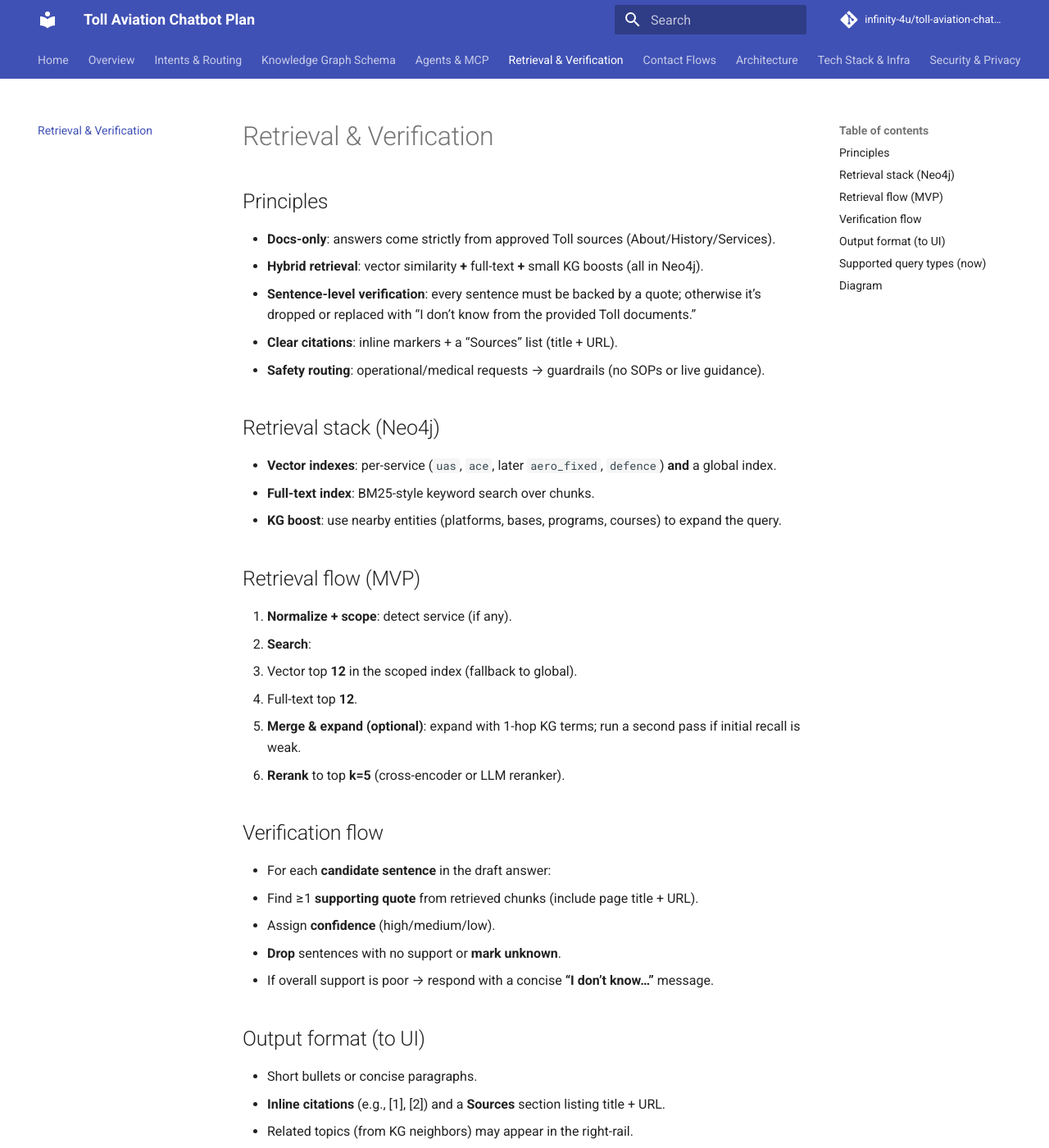
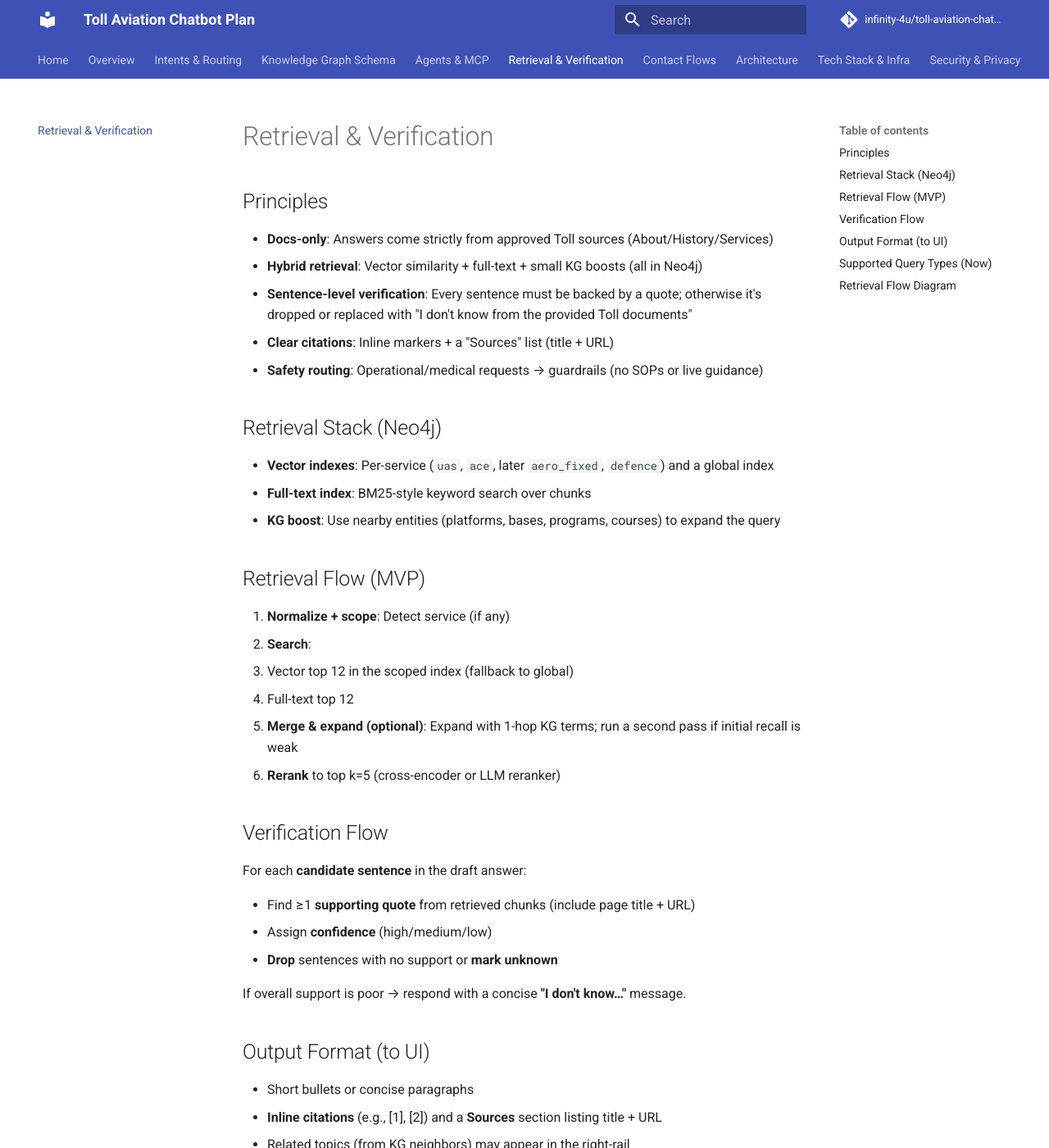
Before and after one commit to infinity-4u/toll-aviation-chatbot-plan, an MkDocs documentation site: the page built from docs/40-retrieval-verification/README.md, in a window 1280 px wide and 1400 px high. Shown: the whole window at 82% size. Built offline with MkDocs 1.6.1 and Material for MkDocs 9.7.7, drawn with Linux system fonts in a browser that asks for light colours; comment, search, counter and statistics services are not loaded; some of the changed text lies outside the part shown.

Commit message:
Update README.md

````diff
--- a/docs/40-retrieval-verification/README.md
+++ b/docs/40-retrieval-verification/README.md
@@ -1,43 +1,51 @@
 # Retrieval & Verification
 
 ## Principles
-- **Docs-only**: answers come strictly from approved Toll sources (About/History/Services).
-- **Hybrid retrieval**: vector similarity **+** full-text **+** small KG boosts (all in Neo4j).
-- **Sentence-level verification**: every sentence must be backed by a quote; otherwise it’s dropped or replaced with “I don’t know from the provided Toll documents.”
-- **Clear citations**: inline markers + a “Sources” list (title + URL).
-- **Safety routing**: operational/medical requests → guardrails (no SOPs or live guidance).
 
-## Retrieval stack (Neo4j)
-- **Vector indexes**: per-service (`uas`, `ace`, later `aero_fixed`, `defence`) **and** a global index.
-- **Full-text index**: BM25-style keyword search over chunks.
-- **KG boost**: use nearby entities (platforms, bases, programs, courses) to expand the query.
+- **Docs-only**: Answers come strictly from approved Toll sources (About/History/Services)
+- **Hybrid retrieval**: Vector similarity + full-text + small KG boosts (all in Neo4j)
+- **Sentence-level verification**: Every sentence must be backed by a quote; otherwise it's dropped or replaced with "I don't know from the provided Toll documents"
+- **Clear citations**: Inline markers + a "Sources" list (title + URL)
+- **Safety routing**: Operational/medical requests → guardrails (no SOPs or live guidance)
 
-## Retrieval flow (MVP)
-1. **Normalize + scope**: detect service (if any).
+## Retrieval Stack (Neo4j)
+
+- **Vector indexes**: Per-service (`uas`, `ace`, later `aero_fixed`, `defence`) and a global index
+- **Full-text index**: BM25-style keyword search over chunks
+- **KG boost**: Use nearby entities (platforms, bases, programs, courses) to expand the query
+
+## Retrieval Flow (MVP)
+
+1. **Normalize + scope**: Detect service (if any)
 2. **Search**:
-   - Vector top **12** in the scoped index (fallback to global).
-   - Full-text top **12**.
-3. **Merge & expand (optional)**: expand with 1-hop KG terms; run a second pass if initial recall is weak.
-4. **Rerank** to top **k=5** (cross-encoder or LLM reranker).
+   - Vector top 12 in the scoped index (fallback to global)
+   - Full-text top 12
+3. **Merge & expand (optional)**: Expand with 1-hop KG terms; run a second pass if initial recall is weak
+4. **Rerank** to top k=5 (cross-encoder or LLM reranker)
 
-## Verification flow
-- For each **candidate sentence** in the draft answer:
-  - Find ≥1 **supporting quote** from retrieved chunks (include page title + URL).
-  - Assign **confidence** (high/medium/low).
-  - **Drop** sentences with no support or **mark unknown**.
-- If overall support is poor → respond with a concise **“I don’t know…”** message.
+## Verification Flow
 
-## Output format (to UI)
-- Short bullets or concise paragraphs.
-- **Inline citations** (e.g., [1], [2]) and a **Sources** section listing title + URL.
-- Related topics (from KG neighbors) may appear in the right-rail.
+For each **candidate sentence** in the draft answer:
 
-## Supported query types (now)
-- **About Toll Aviation** (mission, sectors, workforce).
-- **History / Timeline** (e.g., 2014 NSW/ACT contract, 2016 ACE opening, awards).
-- **Services** overview (UAS, ACE; later Fixed-Wing/Aeromedical, Defence).
+- Find ≥1 **supporting quote** from retrieved chunks (include page title + URL)
+- Assign **confidence** (high/medium/low)
+- **Drop** sentences with no support or **mark unknown**
 
-## Diagram
+If overall support is poor → respond with a concise **"I don't know…"** message.
+
+## Output Format (to UI)
+
+- Short bullets or concise paragraphs
+- **Inline citations** (e.g., [1], [2]) and a **Sources** section listing title + URL
+- Related topics (from KG neighbors) may appear in the right-rail
+
+## Supported Query Types (Now)
+
+- **About Toll Aviation** (mission, sectors, workforce)
+- **History / Timeline** (e.g., 2014 NSW/ACT contract, 2016 ACE opening, awards)
+- **Services** overview (UAS, ACE; later Fixed-Wing/Aeromedical, Defence)
+
+## Retrieval Flow Diagram
 ```mermaid
 flowchart TD
   Q[User Question] --> R[Hybrid Retrieve: vector + FT + KG]
@@ -45,3 +53,4 @@ flowchart TD
   V -->|unsupported| X[Drop or I dont know]
   V -->|supported| G[Generate with citations]
   G --> A[Answer and Sources]
+```
````
